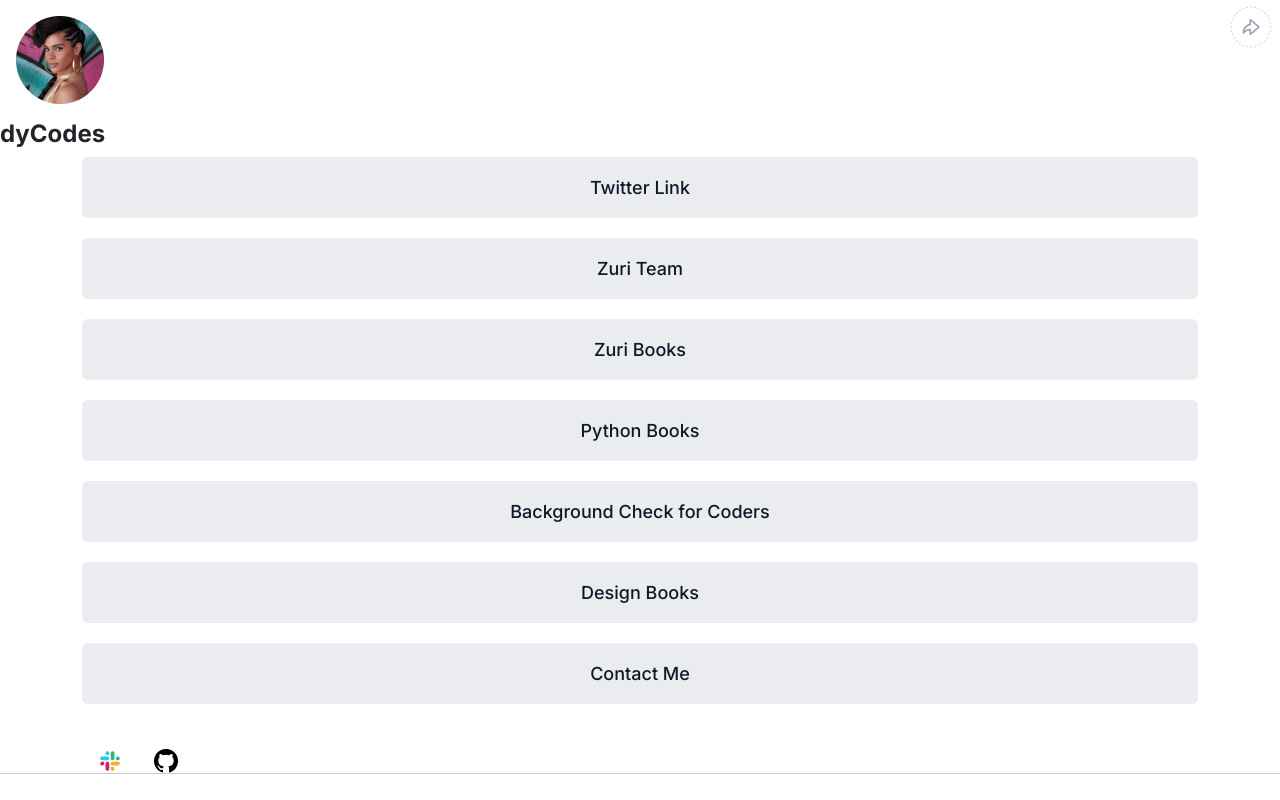
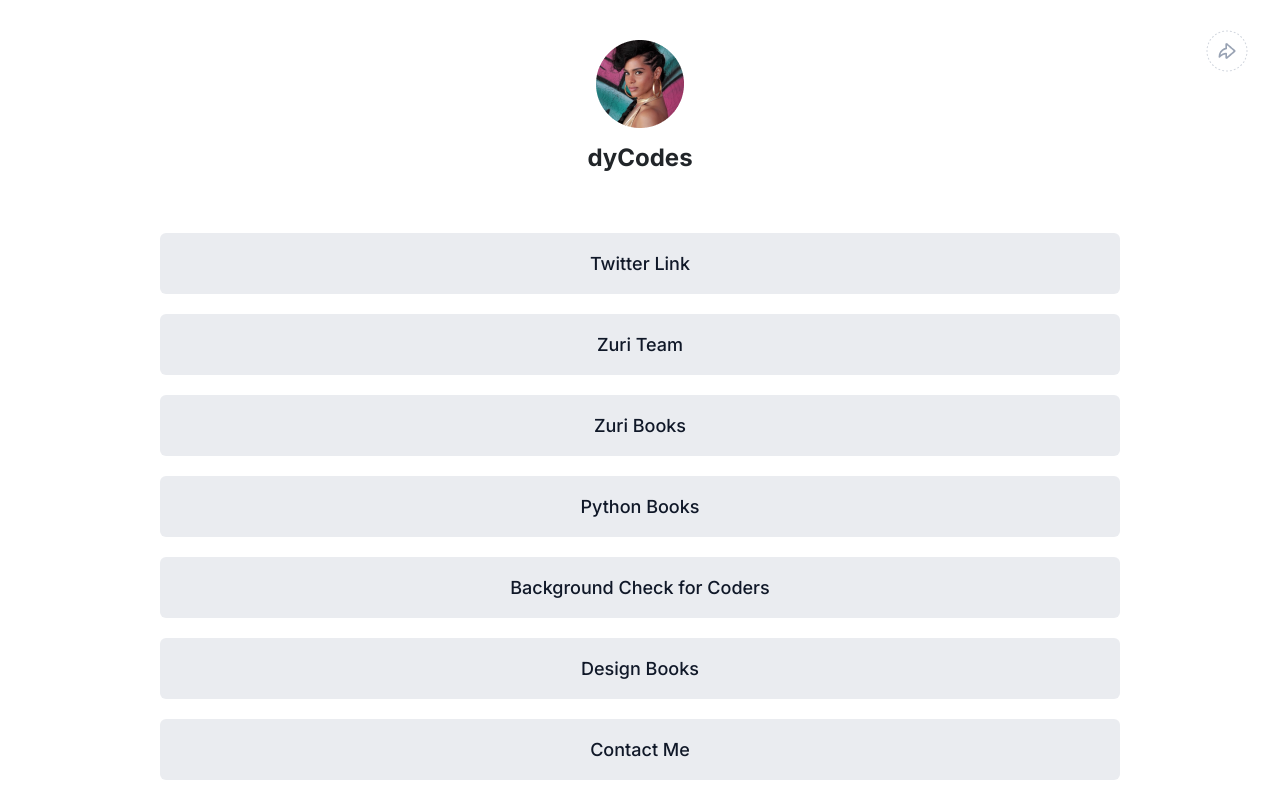
Before and after one commit to dyCodes/linktree-hngi9, a React (Create React App) app: page / in a window 1280 px wide. Shown: the top 800 px of the page. Built offline with nearby package versions, Linux system fonts and the light colour scheme.

Commit message:
chore: Clean up code

```diff
--- a/src/pages/Home.jsx
+++ b/src/pages/Home.jsx
@@ -5,13 +5,13 @@
 
 const Home = () => {
   return (
-    <div className="App">
+    <div className="home">
       <Header />
 
-      <section className="container">
+      <main>
         <Links />
         <Social />
-      </section>
+      </main>
 
       <Footer />
     </div>
```
